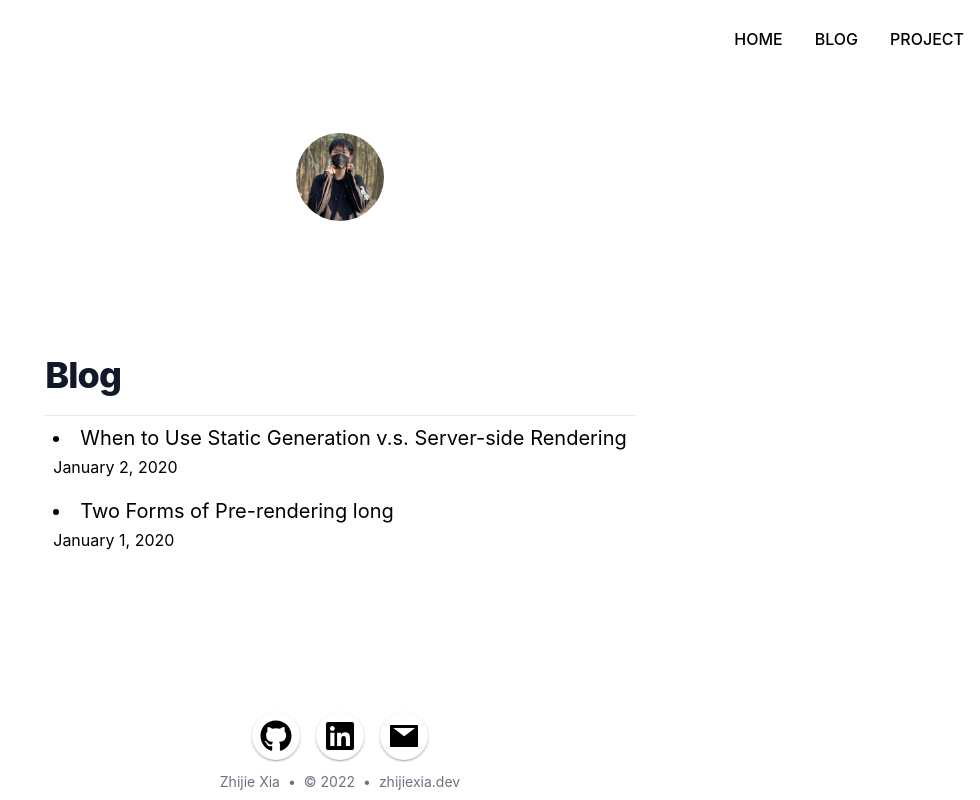
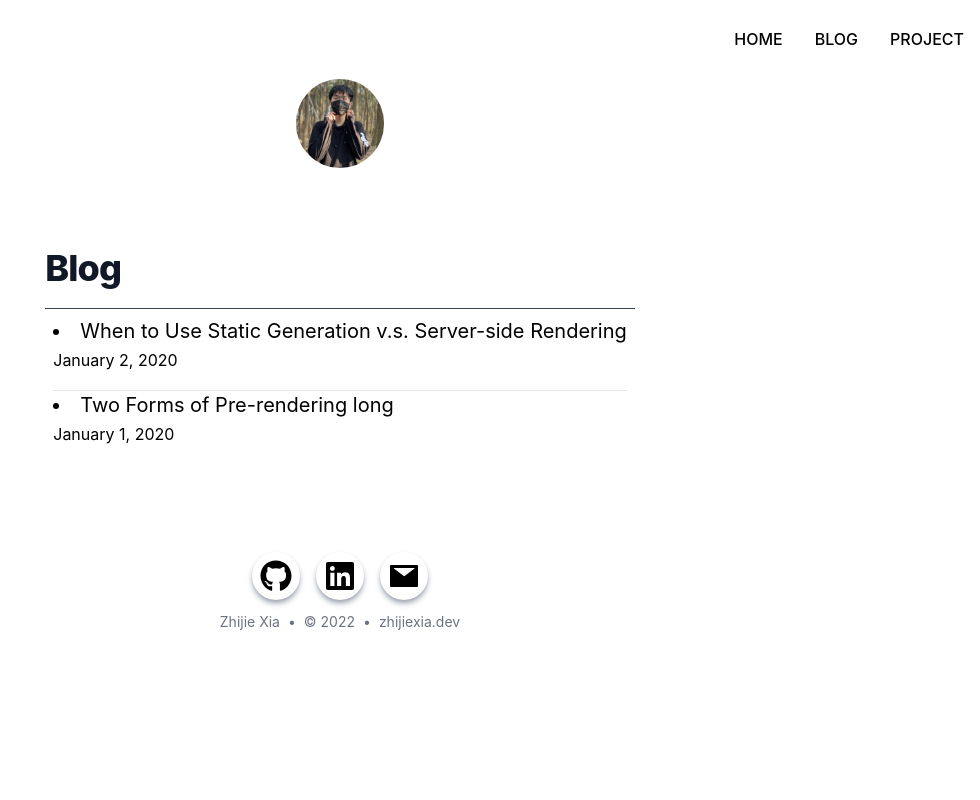
Before and after one commit to zhijie-os/next-blog, a Next.js app: page /posts in a window 1280 px wide. Shown: the whole page, without its empty margins (300-1280 px from the left). Built offline with nearby package versions, Linux system fonts and the light colour scheme.

Commit message:
avatar not too big

```diff
--- a/components/footer.tsx
+++ b/components/footer.tsx
@@ -7,15 +7,15 @@ export default function Footer() {
         <footer className='flex flex-col'>
             <div className="mb-3 flex justify-center space-x-4" >
                 {/* github */}
-                <div className="rounded-full shadow-sm shadow-gray-400 hover:shadow-gray-600 p-2 cursor-pointer hover:scale-110 ease-in duration-300">
+                <div className="rounded-full shadow-md shadow-gray-400 hover:shadow-gray-600 p-2 cursor-pointer hover:scale-110 ease-in duration-300">
                     <a href="https://github.com/zhijie-os" target="_blank" rel="noreferrer"><FaGithub size={"32px"} /></a>
                 </div>
                 {/* linkedin */}
-                <div className="rounded-full shadow-sm shadow-gray-400 hover:shadow-gray-600 p-2 cursor-pointer hover:scale-110 ease-in duration-300">
+                <div className="rounded-full shadow-md shadow-gray-400 hover:shadow-gray-600 p-2 cursor-pointer hover:scale-110 ease-in duration-300">
                     <a href="https://www.linkedin.com/in/zhijie-xia-678b331b5/" target="_blank" rel="noreferrer"><FaLinkedin size={"32px"} /></a>
                 </div>
                 {/* email  */}
-                <div className="rounded-full shadow-sm shadow-gray-400 hover:shadow-gray-600 p-2 cursor-pointer hover:scale-110 ease-in duration-300">
+                <div className="rounded-full shadow-md shadow-gray-400 hover:shadow-gray-600 p-2 cursor-pointer hover:scale-110 ease-in duration-300">
                     <a href="mailto:zhijiexiacs@gmail.com"><AiFillMail size={"32px"} /></a>
                 </div>
             </div>
--- a/components/layout.tsx
+++ b/components/layout.tsx
@@ -12,7 +12,7 @@ export const siteTitle = "Zhijie Xia | UCalgary"
 
 export default function Layout({ children, home }: { children: any, home: any }) {
     return (
-        <div className="flex h-screen flex-col justify-between">
+        <div className="flex h-screen flex-col">
             <Head>
                 <link rel="icon" href="/robot.svg" />
                 <title>Zhijie Xia | UCalgary</title>
@@ -21,6 +21,7 @@ export default function Layout({ children, home }: { children: any, home: any })
             </Head>
 
             {/* my big ugly face */}
+            {/* <div "flex flex-col "></div> */}
             <Navbar></Navbar>
             <header className="flex justify-center">
                 {home ? (
--- a/pages/posts.tsx
+++ b/pages/posts.tsx
@@ -16,11 +16,11 @@ export default function Posts({ allPostsData }: { allPostsData: any }) {
     return (
         <Layout home={false}>
             <div className="flex flex-col pb-8">
-                <div className="space-y-2  md:space-y-5 divide-y divide-gray-200 ">
+                <div className="space-y-2  md:space-y-5 divide-y divide-gray-700 ">
                     <h1 className="m-4 text-3xl font-extrabold leading- tracking-tight text-gray-900 dark:text-gray-100 sm:leading-10 md:text-4xl md:leading-14">
                         Blog
                     </h1>
-                    <div className="m-4 flex flex-col">
+                    <div className="m-4 flex flex-col divide-y divide-gray-200">
                         {allPostsData.map(({ id, date, title }: { id: string, date: string, title: string }) => (
                             <li className="m-2 text-xl" key={id}>
                                 <Link href={`/posts/${id}`}>{title}</Link>
```
